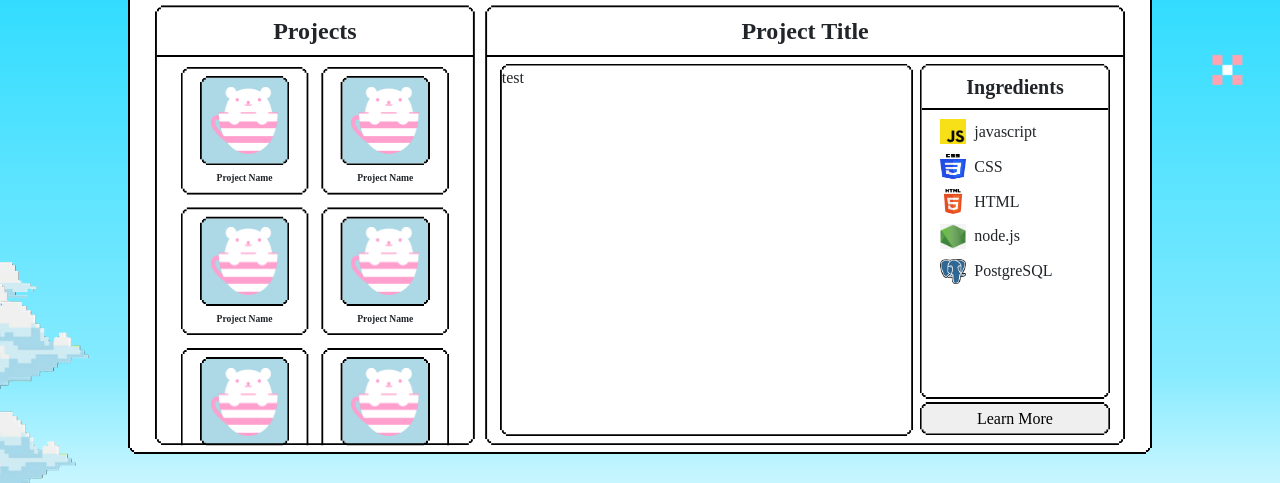
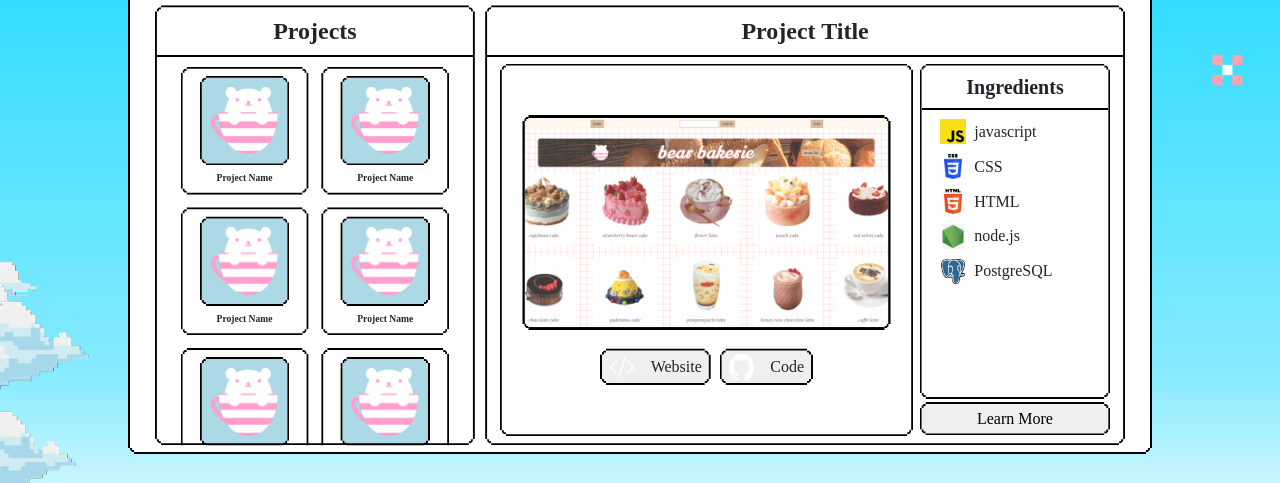
Before and after one commit to ryanvanle/personal-website-8bit, a website: page index.html in a window 1280 px wide. Shown: the part 226-709 px from the top of the page. Drawn offline with nearby package versions, Linux system fonts and the light colour scheme; a web font is replaced by a local one.

Commit message:
finished formatting

```diff
--- a/index.html
+++ b/index.html
@@ -131,7 +131,19 @@
           <h3>Project Title</h3>
           <div class="project-display-container">
             <div class="project-display-main pixel-corners">
-              test
+              <div class="screenshot-container pixel-corners--wrapper">
+                <img class="screenshot pixel-corners" src="img/screenshot.png">
+              </div>
+              <div class="link-button-container">
+                <div class="link-button pixel-corners">
+                  <img src="img/code-icon.png">
+                  <p>Website</p>
+                </div>
+                <div class="link-button pixel-corners">
+                  <img src="img/github-mark-white 2.png">
+                  <p>Code</p>
+                </div>
+              </div>
             </div>
             <div class="project-display-side-container">
               <div class="project-display-side pixel-corners">
--- a/styles.css
+++ b/styles.css
@@ -1,6 +1,7 @@
 html {
   height: 100%;
 }
+
 body {
   background: linear-gradient(0deg, rgba(255,255,255,1) 0%, rgba(135,235,255,1) 25%, rgba(0,212,255,1) 100%);
   font-family: 'DogicaRegular';
@@ -8,8 +9,6 @@ body {
   font-style: normal;
   /* height: 100%; */
 }
-
-
 
 #test {
   background-color: white;
@@ -564,7 +563,57 @@ h3 {
 #ingredients div p {
   margin-bottom: 0;
 }
+
 #ingredients div img {
+  object-fit: contain;
   width: 2vw;
   height: 2vw;
 }
+
+.project-display-main {
+  display: flex;
+  flex-direction: column;
+  justify-content: center;
+  align-items: center;
+  gap: 5%;
+}
+
+.project-display-main div {
+  display: flex;
+  justify-content: center;
+  align-items: center;
+}
+
+.screenshot-container {
+  width: 90%;
+}
+
+.screenshot {
+  width: 100%;
+  height: 100%;
+  object-fit: contain;
+}
+
+.link-button {
+  padding-top: 2%;
+  padding-bottom: 2%;
+  padding-left: 4%;
+  padding-right: 4%;
+  background-color: #efefef;
+}
+
+.link-button p {
+  margin-left: 1.25vw;
+  margin-bottom: 0;
+}
+
+.link-button img {
+  width: 2vw;
+  height: 2vw;
+}
+
+.link-button-container {
+  display: flex;
+  flex-direction: row;
+  gap: 5%;
+}
```
Also changed, not shown: img/code-icon.png (added), img/github-mark-white 2.png (added), img/screenshot.png (added).
